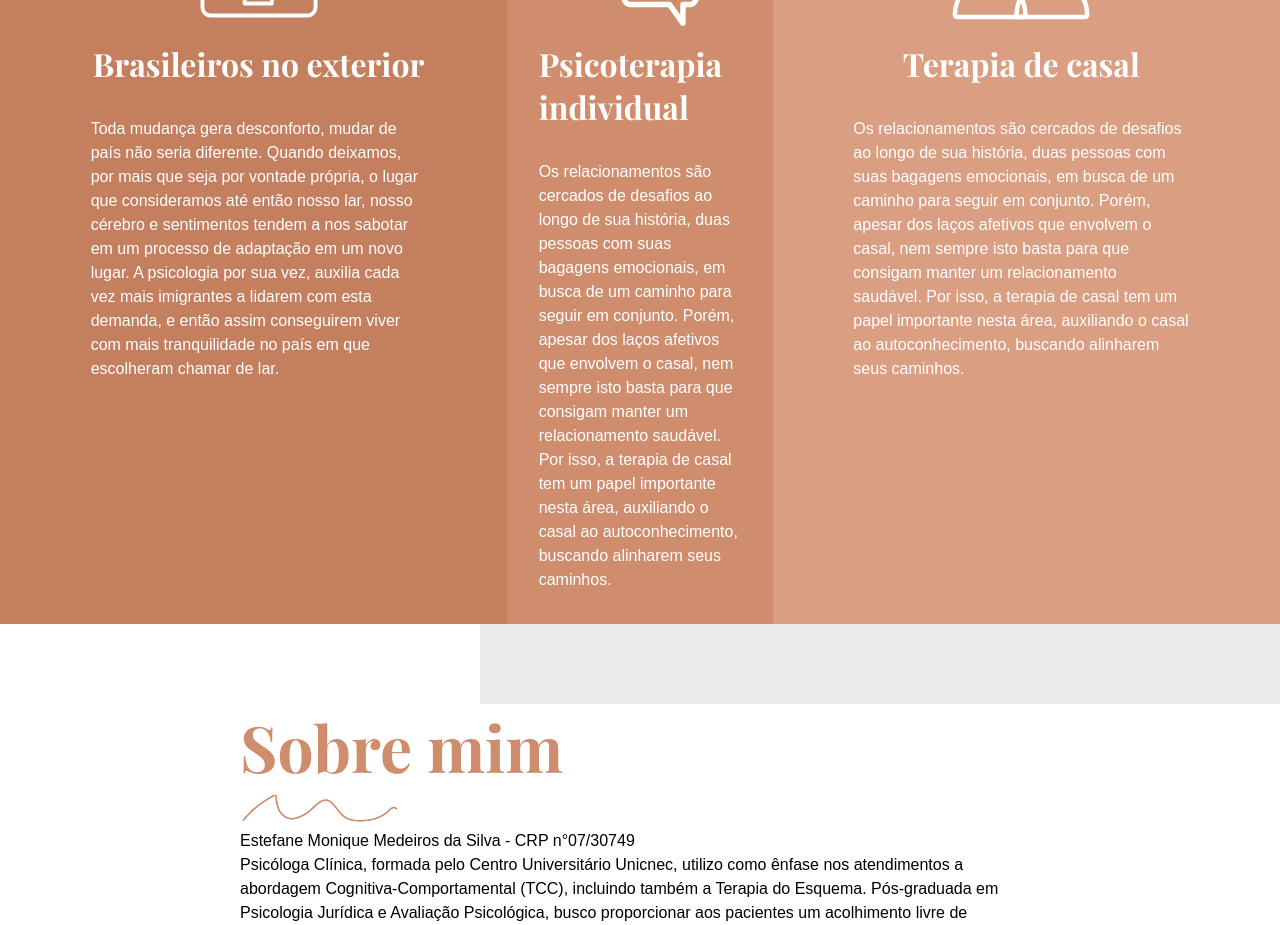
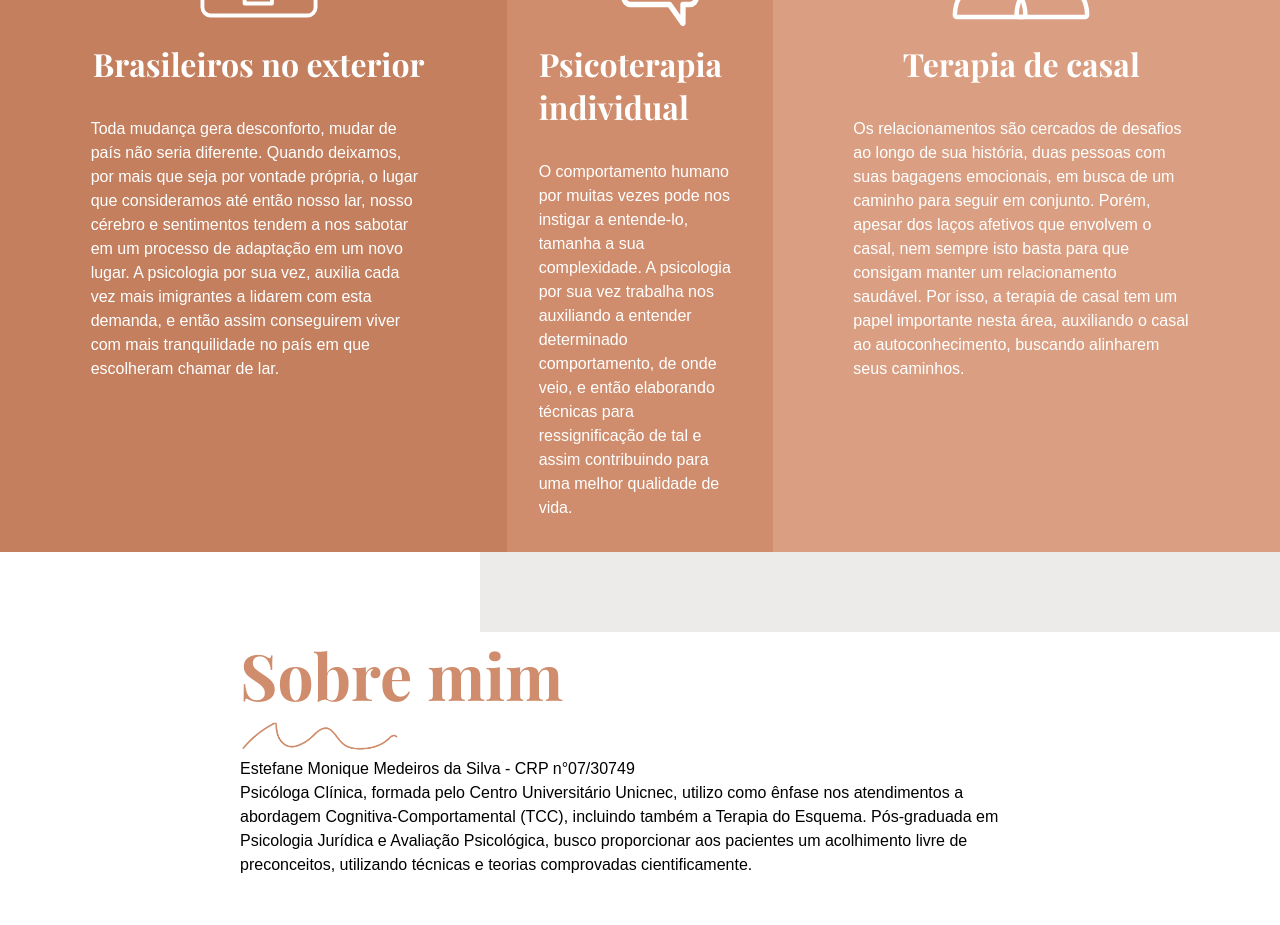
Before and after one commit to gnrfilipe04/estefane-medeiros, a Next.js app: page / in a window 1280 px wide. Shown: the part 1520-2445 px from the top of the page. Built offline with nearby package versions, Linux system fonts and the light colour scheme; a web font is replaced by a local one.

Commit message:
change text service

```diff
--- a/src/components/Main/index.js
+++ b/src/components/Main/index.js
@@ -103,13 +103,10 @@ const Main = () => {
             <img className="icon-individual" src="icones-02.svg" />
             <h1>Psicoterapia individual</h1>
             <p>
-              Os relacionamentos são cercados de desafios ao longo de sua
-              história, duas pessoas com suas bagagens emocionais, em busca de
-              um caminho para seguir em conjunto. Porém, apesar dos laços
-              afetivos que envolvem o casal, nem sempre isto basta para que
-              consigam manter um relacionamento saudável. Por isso, a terapia de
-              casal tem um papel importante nesta área, auxiliando o casal ao
-              autoconhecimento, buscando alinharem seus caminhos.
+              O comportamento humano por muitas vezes pode nos instigar a entende-lo,
+              tamanha a sua complexidade. A psicologia por sua vez trabalha nos auxiliando
+              a entender determinado comportamento, de onde veio, e então elaborando técnicas
+              para ressignificação de tal e assim contribuindo para uma melhor qualidade de vida.
             </p>
           </div>
         </div>
```
